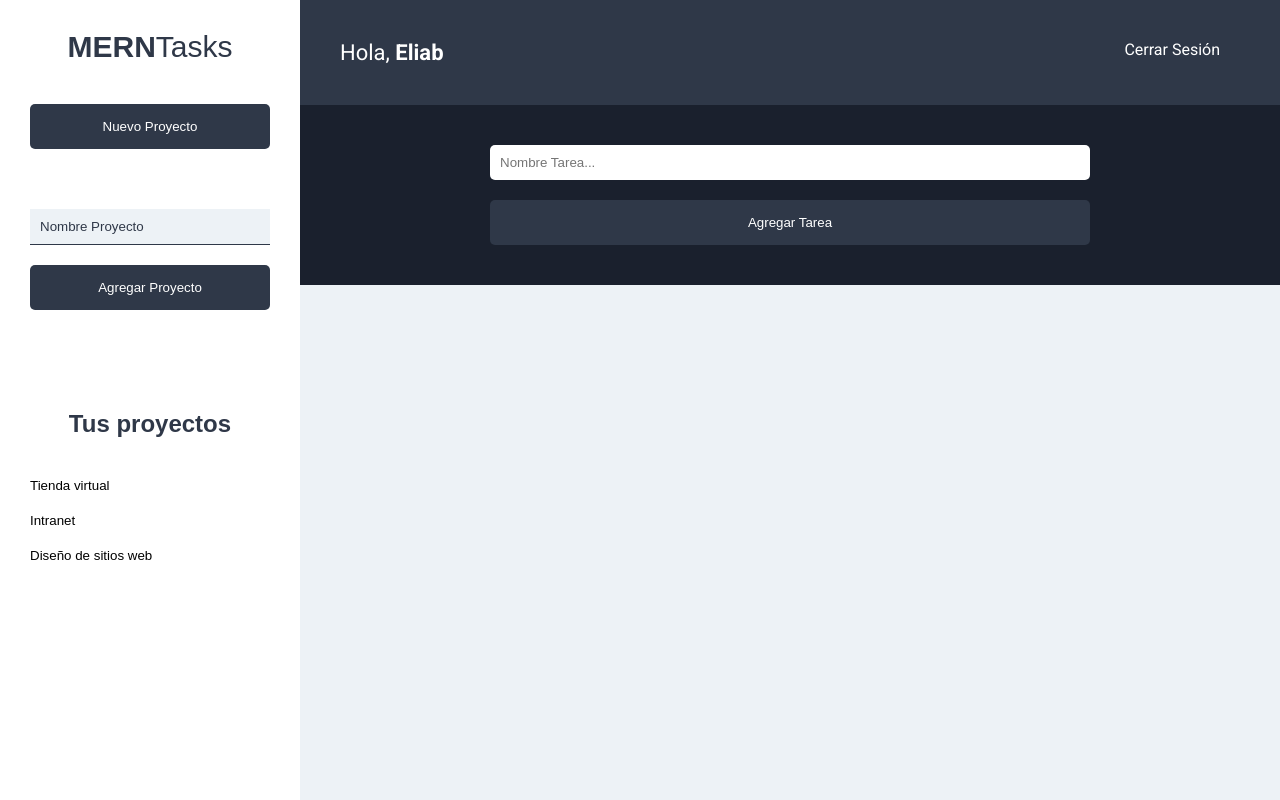
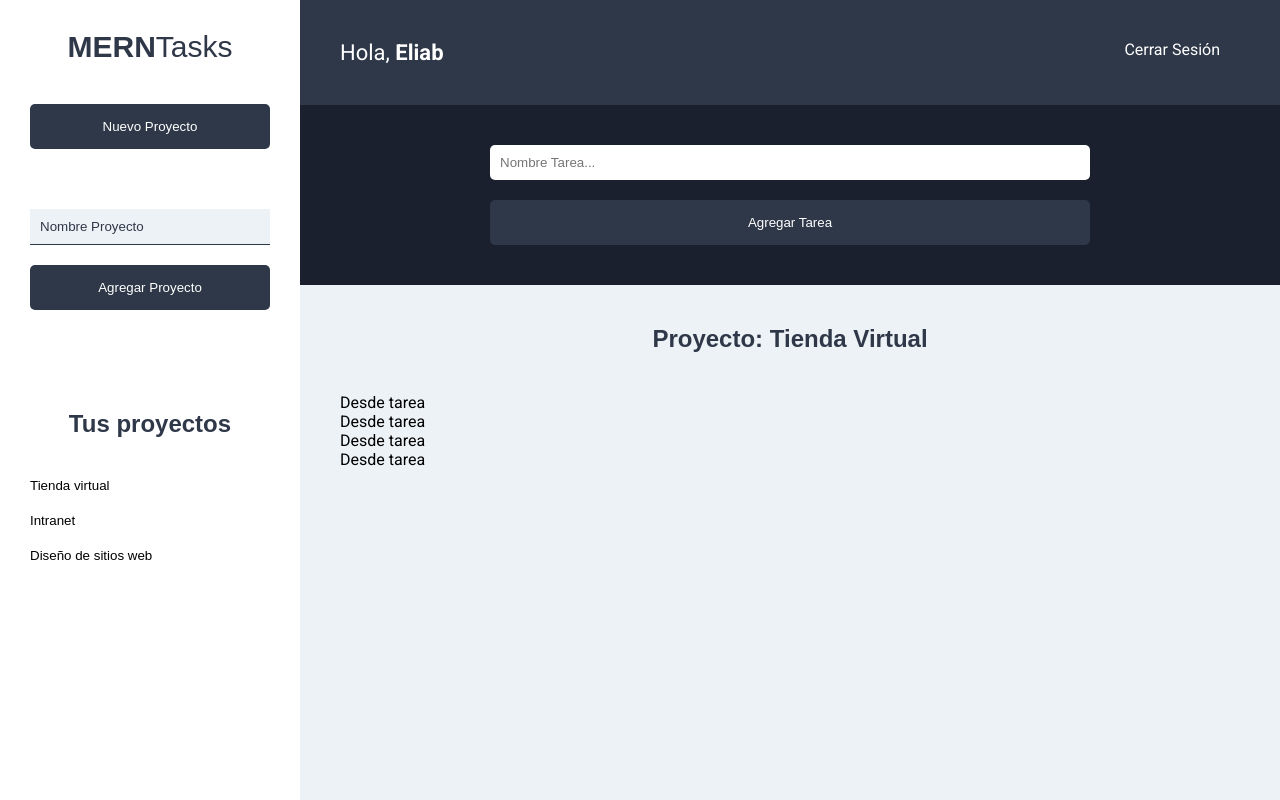
Before and after one commit to EliabLM/gestor-proyectos, a React (Create React App) app in the folder frontend/: page /proyectos in a window 1280 px wide. Built offline with nearby package versions, Linux system fonts and the light colour scheme.

Commit message:
Agrega listado de tareas a la vista principal

```diff
--- a/frontend/src/components/proyectos/Proyectos.js
+++ b/frontend/src/components/proyectos/Proyectos.js
@@ -2,6 +2,7 @@
 import Sidebar from '../layout/Sidebar';
 import Barra from '../layout/Barra';
 import FormTarea from '../tareas/FormTarea';
+import ListadoTareas from '../tareas/ListadoTareas';
 
 const Proyectos = () => {
 	return (
@@ -11,7 +12,9 @@
 				<Barra />
 				<main>
 					<FormTarea />
-					<div className="contenedor-tareas"></div>
+					<div className="contenedor-tareas">
+						<ListadoTareas />
+					</div>
 				</main>
 			</div>
 		</div>
--- a/frontend/src/components/tareas/ListadoTareas.js
+++ b/frontend/src/components/tareas/ListadoTareas.js
@@ -0,0 +1,28 @@
+import React, { Fragment } from 'react';
+import Tarea from './Tarea';
+
+const ListadoTareas = () => {
+	const tareasProyecto = [
+		{ nombre: 'Elegir plataforma', estado: true },
+		{ nombre: 'Elegir colores', estado: false },
+		{ nombre: 'Elegir plataformas de pago', estado: false },
+		{ nombre: 'Elegir hosting', estado: true },
+	];
+
+	return (
+		<Fragment>
+			<h2>Proyecto: Tienda Virtual</h2>
+			<ul>
+				{tareasProyecto.length === 0 ? (
+					<li className="tarea">
+						<p>No hay tareas</p>
+					</li>
+				) : (
+					tareasProyecto.map((tarea) => <Tarea tarea={tarea} />)
+				)}
+			</ul>
+		</Fragment>
+	);
+};
+
+export default ListadoTareas;
--- a/frontend/src/components/tareas/Tarea.js
+++ b/frontend/src/components/tareas/Tarea.js
@@ -0,0 +1,7 @@
+import React from 'react';
+
+const Tarea = () => {
+	return <div>Desde tarea</div>;
+};
+
+export default Tarea;
```
